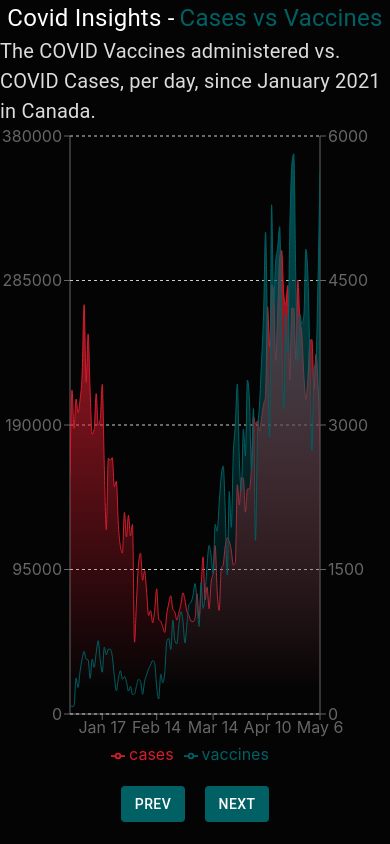
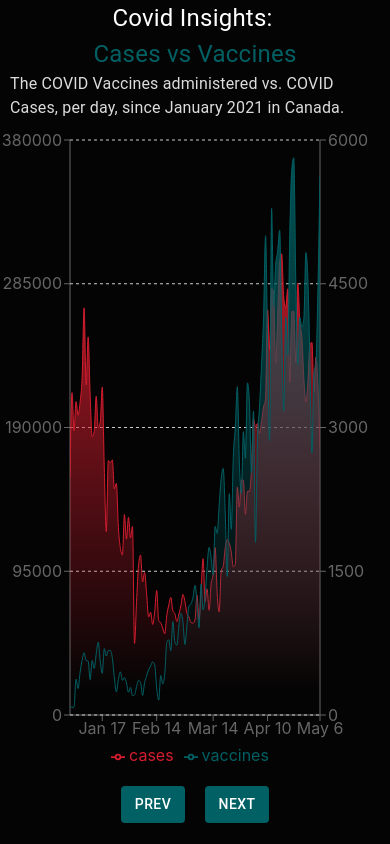
Before and after one commit to joshcampitelli/covid-insights, a React (Create React App) app: page / in a window 390 px wide. Built offline with nearby package versions, Linux system fonts and the light colour scheme.

Commit message:
Improved responsiveness of header component

```diff
--- a/src/components/Header.js
+++ b/src/components/Header.js
@@ -1,7 +1,6 @@
-import { makeStyles } from '@material-ui/core/styles';
-import { Typography } from '@material-ui/core';
+import { makeStyles, Typography, useMediaQuery } from '@material-ui/core';
 
-const useStyles = makeStyles({
+const useStyles = makeStyles(() => ({
     header: {
         minHeight: '100px',
         display: 'flex',
@@ -9,8 +8,17 @@ const useStyles = makeStyles({
         justifyContent: 'center',
         alignItems: 'center',
     },
-    title: {
-        display: 'flex'
+    title: props => {
+        const css = {
+            display: 'flex',
+            alignItems: 'center'
+        }
+
+        if (!props.isDesktop) {
+            css.flexDirection = 'column';
+        }
+
+        return css;
     },
     name: {
         color: 'white',
@@ -21,19 +29,29 @@ const useStyles = makeStyles({
         color: '#006064',
         fontSize: '24px'
     },
-    description: {
-        color: '#dcdcdc',
-        fontSize: '20px',
+    description: props => {
+        const css = {
+            color: '#dcdcdc',
+            fontSize: '20px',
+        }
+
+        if (!props.isDesktop) {
+            css.padding = '0 10px 10px 10px';
+            css.fontSize = '16px';
+        }
+
+        return css;
     }
-});
+}));
 
 function Header(props) {
-    const classes = useStyles();
+    const isDesktop = useMediaQuery('(min-width:600px)');
+    const classes = useStyles({ ...props, isDesktop });
 
     return (
         <div className={classes.header}>
             <div className={classes.title}>
-                <Typography className={classes.name}>Covid Insights -</Typography>
+                <Typography className={classes.name}>Covid Insights:</Typography>
                 <Typography className={classes.item}>{props.item}</Typography>
             </div>
             <Typography className={classes.description}>{props.description}</Typography>
```
